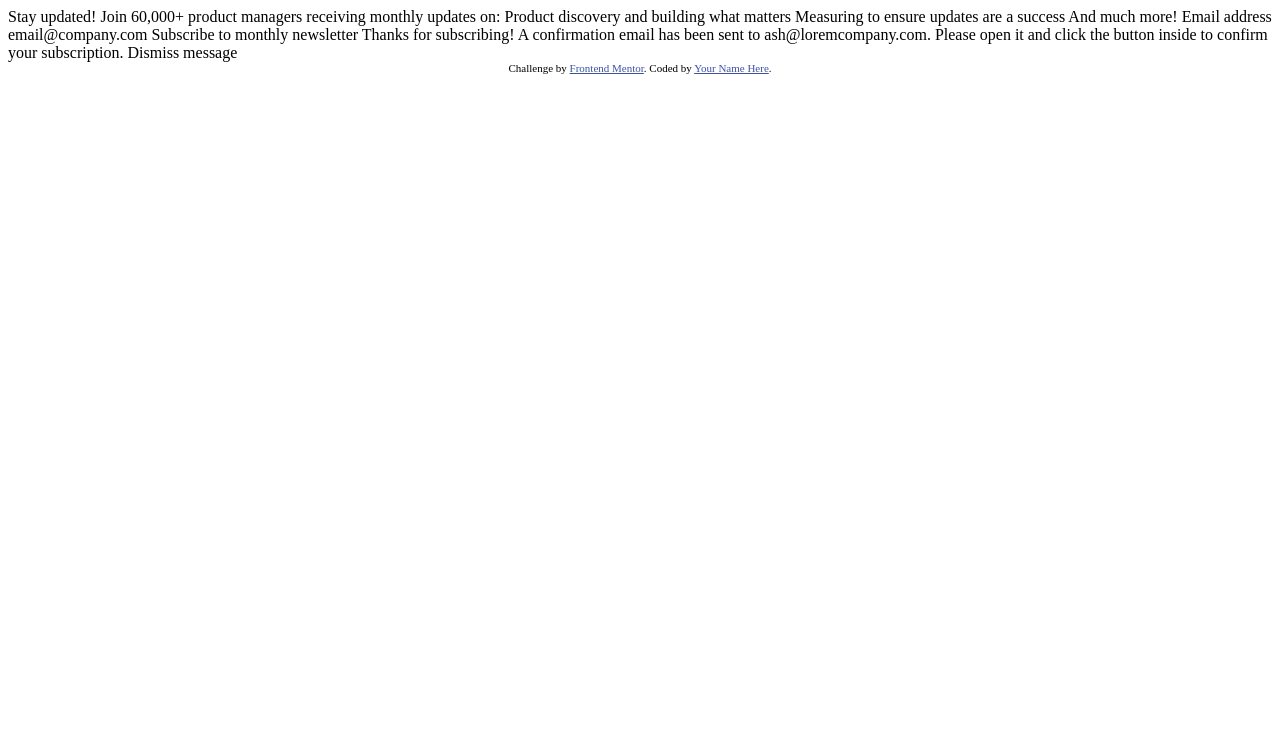
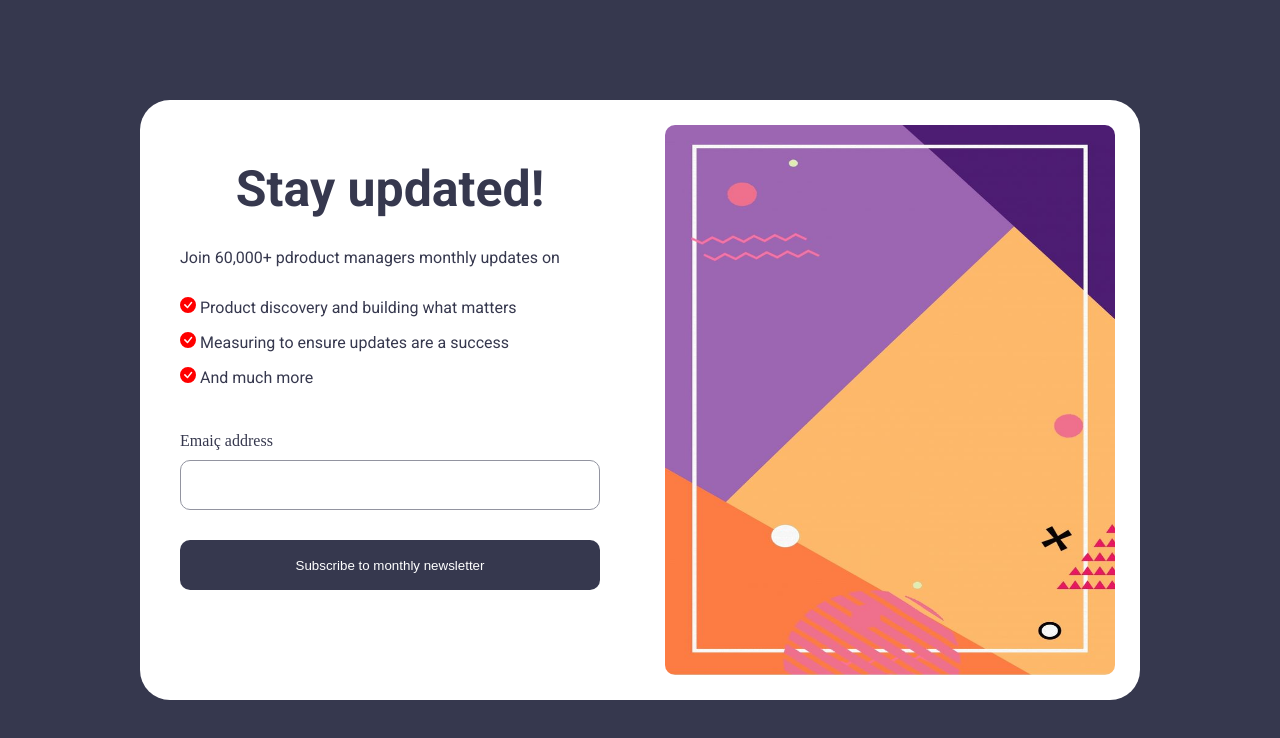
Before and after one commit to Kauedamasceno/signUP, a website: page index.html in a window 1280 px wide. Drawn offline with Linux system fonts and the light colour scheme.

Commit message:
putting HTML and CSS in the project

```diff
--- a/index.html
+++ b/index.html
@@ -5,48 +5,46 @@
   <meta name="viewport" content="width=device-width, initial-scale=1.0"> <!-- displays site properly based on user's device -->
 
   <link rel="icon" type="image/png" sizes="32x32" href="./assets/images/favicon-32x32.png">
+  <link rel="stylesheet" href="style.css">
 
-  <title>Frontend Mentor | Newsletter sign-up form with success message</title>
+  <title>Newsletter sign-up form with success message</title>
 
   <!-- Feel free to remove these styles or customise in your own stylesheet 👍 -->
-  <style>
-    .attribution { font-size: 11px; text-align: center; }
-    .attribution a { color: hsl(228, 45%, 44%); }
-  </style>
+
 </head>
 <body>
 
-  <!-- Sign-up form start -->
+    <div class="container">
+          <form class="form">
+      <h1>Stay updated!</h1>
+      <p>Join 60,000+ pdroduct managers monthly updates on</p>
 
-  Stay updated!
+      <ul>
+        <li><i class="bi bi-check-circle-fill"><svg xmlns="http://www.w3.org/2000/svg" width="16" height="16" fill="currentColor" class="bi bi-check-circle-fill" viewBox="0 0 16 16" style="color: red;">
+          <path d="M16 8A8 8 0 1 1 0 8a8 8 0 0 1 16 0m-3.97-3.03a.75.75 0 0 0-1.08.022L7.477 9.417 5.384 7.323a.75.75 0 0 0-1.06 1.06L6.97 11.03a.75.75 0 0 0 1.079-.02l3.992-4.99a.75.75 0 0 0-.01-1.05z"/>
+        </svg></i>
+         Product discovery and building what matters</li>
+        <li><i class="bi bi-check-circle-fill"><svg xmlns="http://www.w3.org/2000/svg" width="16" height="16" fill="currentColor" class="bi bi-check-circle-fill" viewBox="0 0 16 16" style="color: red;">
+          <path d="M16 8A8 8 0 1 1 0 8a8 8 0 0 1 16 0m-3.97-3.03a.75.75 0 0 0-1.08.022L7.477 9.417 5.384 7.323a.75.75 0 0 0-1.06 1.06L6.97 11.03a.75.75 0 0 0 1.079-.02l3.992-4.99a.75.75 0 0 0-.01-1.05z"/>
+        </svg></i>
+         Measuring to ensure updates are a success</li>
+        <li><i class="bi bi-check-circle-fill"><svg xmlns="http://www.w3.org/2000/svg" width="16" height="16" fill="currentColor" class="bi bi-check-circle-fill" viewBox="0 0 16 16" style="color: red;">
+          <path d="M16 8A8 8 0 1 1 0 8a8 8 0 0 1 16 0m-3.97-3.03a.75.75 0 0 0-1.08.022L7.477 9.417 5.384 7.323a.75.75 0 0 0-1.06 1.06L6.97 11.03a.75.75 0 0 0 1.079-.02l3.992-4.99a.75.75 0 0 0-.01-1.05z"/>
+        </svg></i>
+         And much more</li>
+      </ul>
 
-  Join 60,000+ product managers receiving monthly updates on:
+      <label>
+        <span>Emaiç address</span>
+        <input name="email" id="email">
+      </label>
 
-  Product discovery and building what matters
-  Measuring to ensure updates are a success
-  And much more!
+      <button type="submit" class="submit">Subscribe to monthly newsletter</button>
+    </form>
+    <div class="image">
+      <img src="./assets/images/img2.jpg" alt="img">
+    </div>
+    </div>
 
-  Email address
-  email@company.com
-
-  Subscribe to monthly newsletter
-
-  <!-- Sign-up form end -->
-
-  <!-- Success message start -->
-
-  Thanks for subscribing!
-
-  A confirmation email has been sent to ash@loremcompany.com.
-  Please open it and click the button inside to confirm your subscription.
-
-  Dismiss message
-
-  <!-- Success message end -->
-
-  <div class="attribution">
-    Challenge by <a href="https://www.frontendmentor.io?ref=challenge" target="_blank">Frontend Mentor</a>.
-    Coded by <a href="#">Your Name Here</a>.
-  </div>
 </body>
 </html>
--- /dev/null
+++ b/package.json
@@ -0,0 +1,5 @@
+{
+  "dependencies": {
+    "bootstrap-icons": "^1.11.3"
+  }
+}
--- a/style.css
+++ b/style.css
@@ -0,0 +1,123 @@
+@import url('https://fonts.googleapis.com/css2?family=Roboto:wght@400;700&display=swap');
+
+* {
+  box-sizing: border-box;
+  margin: 0;
+  padding: 0;
+}
+
+html, body {
+  width: 100%;
+  height: 100%;
+}
+
+body {
+  display: flex;
+  justify-content: center;
+  align-items: center;
+  background-color: hsl(235, 18%, 26%);
+  color: hsl(235, 18%, 26%);
+}
+
+.container_parent {
+  width: 100%;
+  height: 100%;
+  display: flex;
+  justify-self: center;
+
+}
+
+.container {
+  background-color: white;
+  width: 1000px;
+  height: 600px;
+  display: flex;
+  justify-self: center;
+  border-radius: 30px;
+}
+
+.form {
+
+  width: 500px;
+  display: flex;
+  flex-direction: column;
+
+  align-items: center;
+  padding: 40px;
+}
+
+.form h1 {
+  font-size: 50px;
+  font-family: "Roboto", sans-serif;
+  font-weight: 700;
+
+  margin-bottom: 30px;
+  padding-top: 20px;
+}
+
+.form p {
+  font-size: 16px;
+  font-family: "Roboto", sans-serif;
+  font-weight: 400;
+  width: 100%;
+  margin-bottom: 30px;
+}
+
+ul {
+  margin-bottom: 30px;
+  list-style: none;
+
+}
+
+li {
+  display: inline-block;
+  margin-bottom: 15px;
+  font-family: "Roboto", sans-serif;
+  font-weight: 400;
+  text-align: left;
+}
+
+label {
+  margin-bottom: 30px;
+  display: flex;
+  flex-direction: column;
+  width: 100%;
+}
+
+label span {
+  margin-bottom: 10px;
+}
+
+input {
+  height: 50px;
+  width: 100%;
+  border-radius: 10px;
+  border: 1px solid hsl(231, 7%, 60%);
+  font-size: 16px;
+  padding-left: 15px;
+}
+
+input:focus {
+  outline: none;
+}
+
+.submit {
+  height: 50px;
+  width: 100%;
+  border-radius: 10px;
+  background-color: hsl(235, 18%, 26%);
+  color: white;
+  border: none;
+}
+
+
+.image {
+  width: 500px;
+  padding: 25px;
+}
+
+.image img {
+  width: 100%;
+  height: 100%;
+  border-radius: 10px;
+}
```
Also changed, not shown: assets/images/img.webp (added), assets/images/img2.jpg (added), 2 other files.
